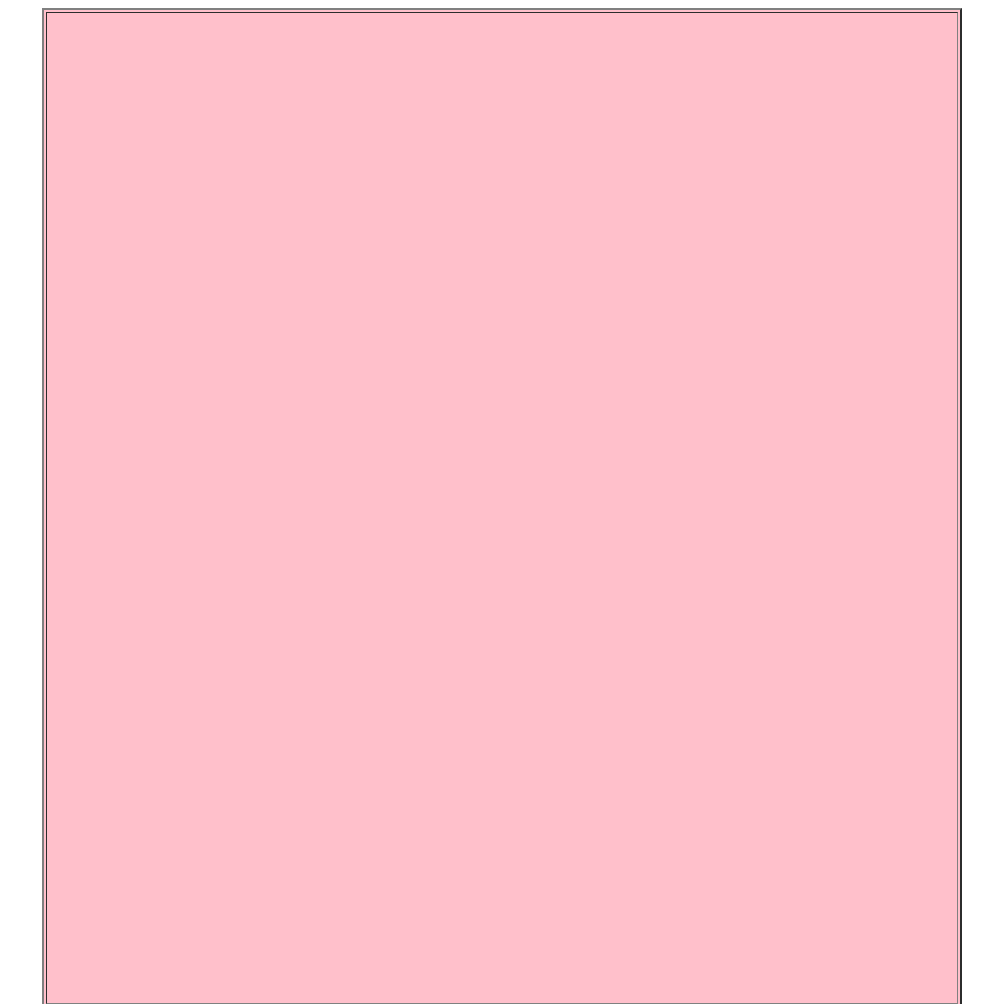
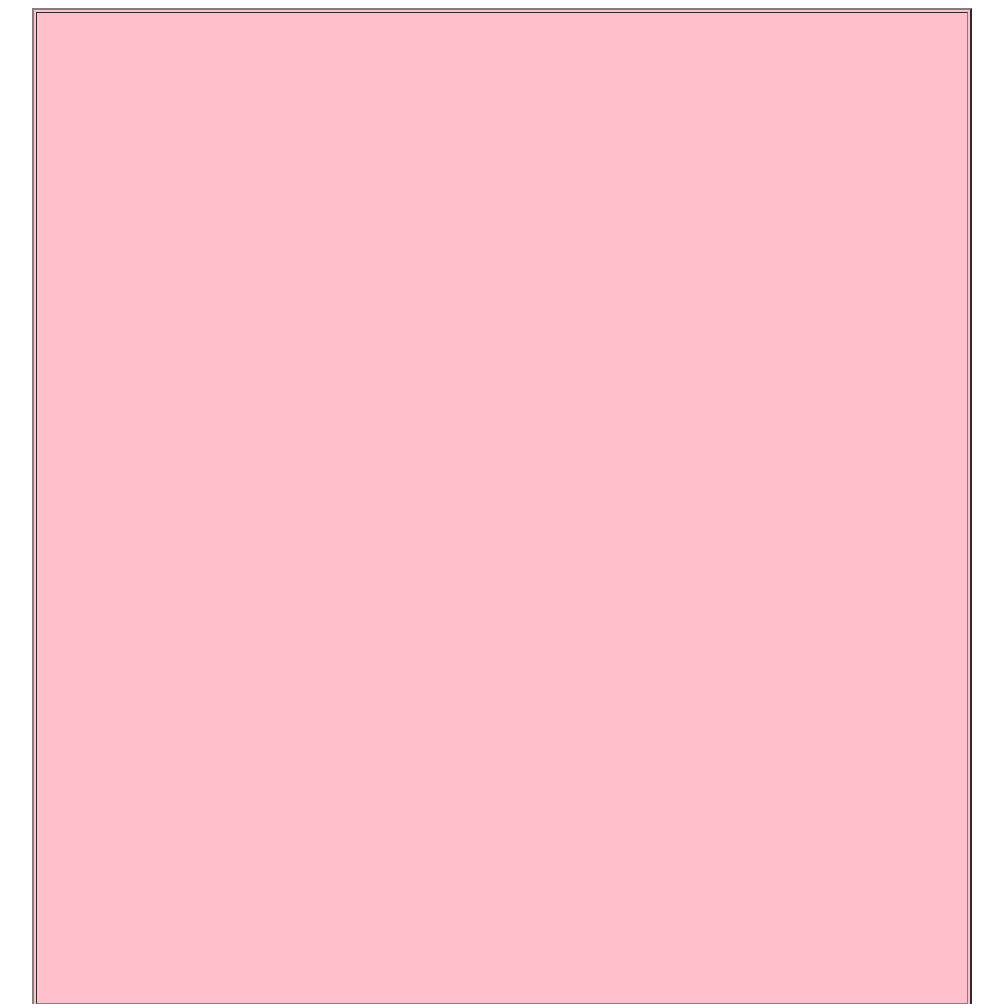
Before and after one commit to aliraffay/fgufg, a plain HTML site: page index.html in a window 1280 px wide. Shown: the top 1004 px of the page, without its empty margins (138-1141 px from the left). Drawn offline with Linux system fonts and the light colour scheme.

Commit message:
Update index.html

```diff
--- a/index.html
+++ b/index.html
@@ -1 +1 @@
-<table align=center border=2 width=920 height=1000 bgcolor=pink><tr><td></td></tr></table>
+<table align=center border=2 width=940 height=1000 bgcolor=pink><tr><td></td></tr></table>
```
